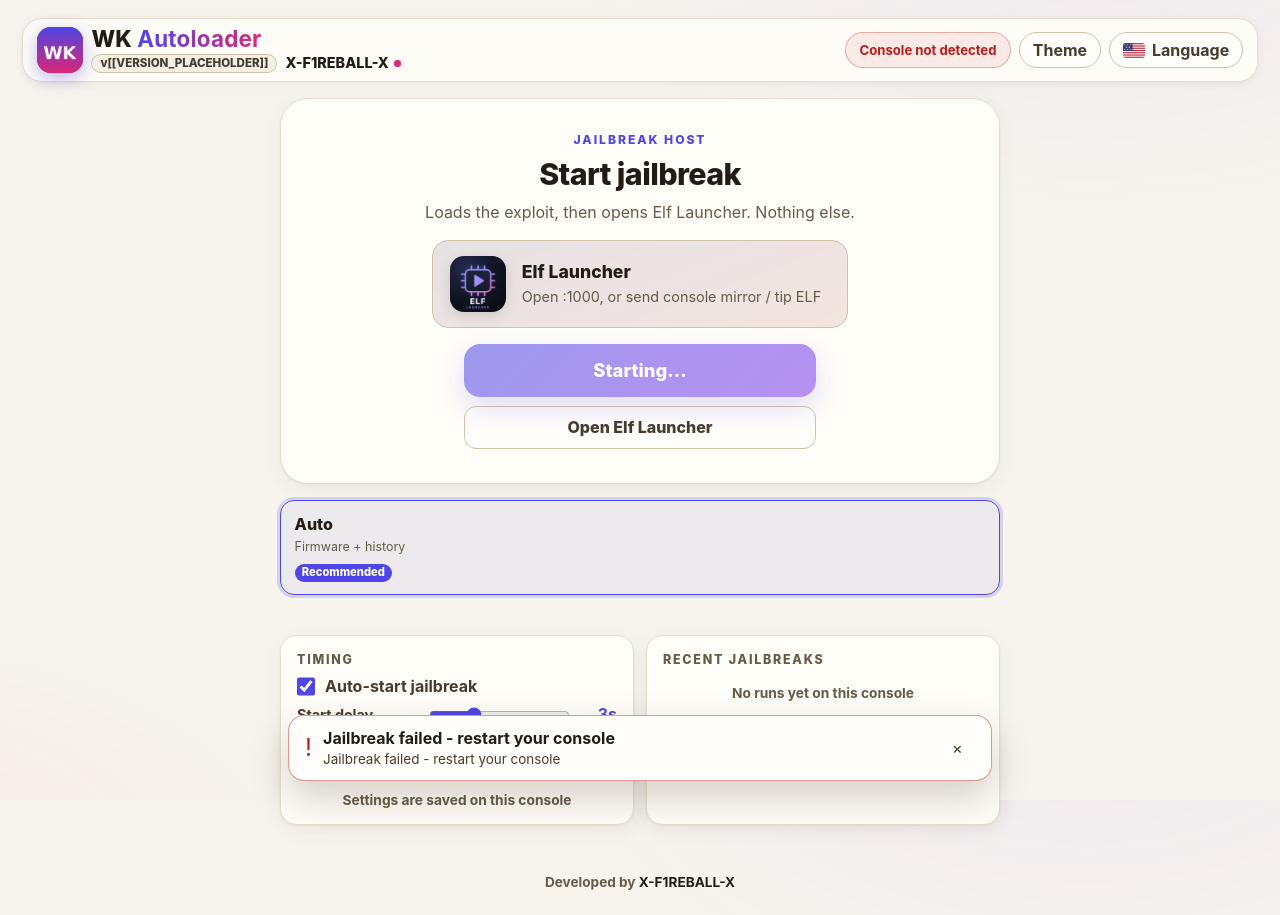
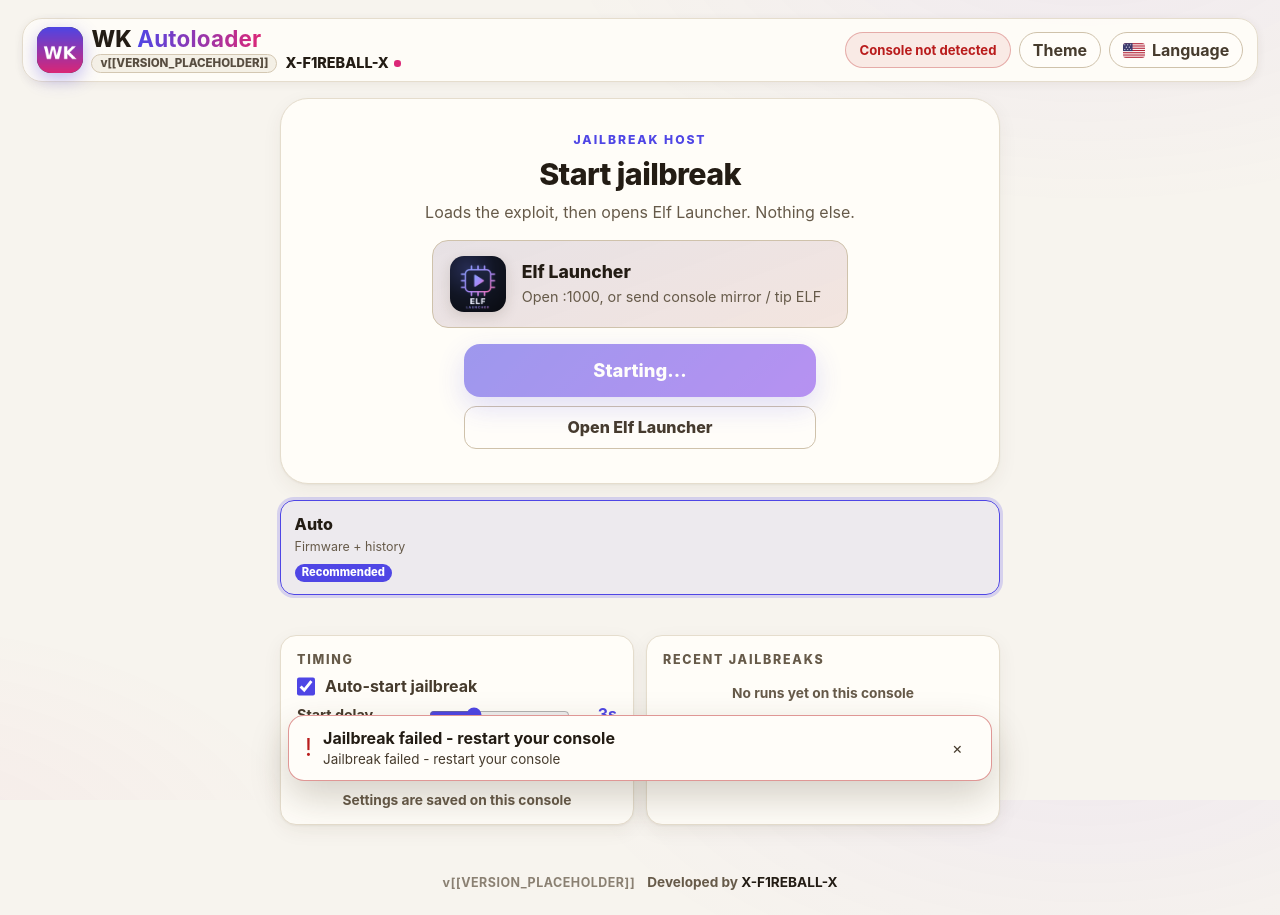
Before and after one commit to StefanF1047/PlayStation-Store-JB, a plain HTML site: page docs/index.html in a window 1280 px wide. Drawn offline with Linux system fonts and the light colour scheme; no server answers.

Commit message:
show wk autoloader version in bar and footer

```diff
--- a/docs/index.html
+++ b/docs/index.html
@@ -114,7 +114,7 @@
       </section>
     </main>
 
-    <footer id="footer"><b>Developed by <a href="https://github.com/X-F1REBALL-X" target="_blank" rel="noopener">X-F1REBALL-X</a></b></footer>
+    <footer id="footer"><span class="footver" id="footVer">v[[VERSION_PLACEHOLDER]]</span><b>Developed by <a href="https://github.com/X-F1REBALL-X" target="_blank" rel="noopener">X-F1REBALL-X</a></b></footer>
   </div>
 
   <iframe id="exploit" title="exploit" hidden></iframe>
--- a/docs/js/main.js
+++ b/docs/js/main.js
@@ -165,6 +165,20 @@ window.addEventListener('load', function () {
   W.ui.bindToast();
   W.ui.bindHome();
   if (W.selfupd && W.selfupd.bind) W.selfupd.bind();
+
+  /* Keep top-bar + footer version in sync with the same string self-update reads. */
+  try {
+    var ver = (W.selfupd && W.selfupd.currentAppVersion) ? W.selfupd.currentAppVersion() : '';
+    var appVer = document.getElementById('appVer');
+    var foot = document.getElementById('footVer');
+    if (ver) {
+      if (appVer && (appVer.textContent||'').indexOf('[[') >= 0) appVer.textContent = 'v' + ver;
+      if (foot) foot.textContent = 'v' + ver;
+    } else if (appVer && foot) {
+      foot.textContent = (appVer.textContent || '').replace(/^\s+|\s+$/g, '');
+    }
+  } catch (eV) {}
+
   /* Defer GitHub self-update check so splash stays snappy. */
   setTimeout(function () {
     if (W.selfupd && W.selfupd.check && !W.state.chainStarted) W.selfupd.check();
--- a/docs/style.css
+++ b/docs/style.css
@@ -121,7 +121,9 @@ body.fail #failMsg{display:block}
 #logContainer .line.error{color:var(--bad)}
 #logContainer .line.success{color:var(--mint)}
 #logContainer .line.warning{color:var(--amber)}
-#footer{margin-top:auto;padding-top:1rem;text-align:center;color:var(--mute);font-size:.85rem;font-weight:700}
+#footer{margin-top:auto;padding-top:1rem;text-align:center;color:var(--mute);font-size:.85rem;font-weight:700;display:-webkit-box;display:-webkit-flex;display:flex;-webkit-align-items:center;align-items:center;-webkit-justify-content:center;justify-content:center;gap:.75rem;-webkit-flex-wrap:wrap;flex-wrap:wrap}
+.footver{font-size:.78rem;font-weight:700;opacity:.75;letter-spacing:.04em;font-variant-numeric:tabular-nums}
+.ver{opacity:.9}
 #footer a{color:var(--ink);text-decoration:none}
 #toast{display:none;position:fixed;left:50%;bottom:1.2rem;-webkit-transform:translateX(-50%);transform:translateX(-50%);z-index:95;width:min(44rem,94vw);padding:.7rem .8rem .7rem 1rem;-webkit-align-items:center;align-items:center;background:var(--deck);border:1px solid var(--edge2);border-radius:var(--r);box-shadow:0 1rem 2.4rem rgba(60,45,25,.22)}
 #toast.show{display:-webkit-box;display:-webkit-flex;display:flex}
--- a/frontend/autoloader/style.css
+++ b/frontend/autoloader/style.css
@@ -121,7 +121,9 @@ body.fail #failMsg{display:block}
 #logContainer .line.error{color:var(--bad)}
 #logContainer .line.success{color:var(--mint)}
 #logContainer .line.warning{color:var(--amber)}
-#footer{margin-top:auto;padding-top:1rem;text-align:center;color:var(--mute);font-size:.85rem;font-weight:700}
+#footer{margin-top:auto;padding-top:1rem;text-align:center;color:var(--mute);font-size:.85rem;font-weight:700;display:-webkit-box;display:-webkit-flex;display:flex;-webkit-align-items:center;align-items:center;-webkit-justify-content:center;justify-content:center;gap:.75rem;-webkit-flex-wrap:wrap;flex-wrap:wrap}
+.footver{font-size:.78rem;font-weight:700;opacity:.75;letter-spacing:.04em;font-variant-numeric:tabular-nums}
+.ver{opacity:.9}
 #footer a{color:var(--ink);text-decoration:none}
 #toast{display:none;position:fixed;left:50%;bottom:1.2rem;-webkit-transform:translateX(-50%);transform:translateX(-50%);z-index:95;width:min(44rem,94vw);padding:.7rem .8rem .7rem 1rem;-webkit-align-items:center;align-items:center;background:var(--deck);border:1px solid var(--edge2);border-radius:var(--r);box-shadow:0 1rem 2.4rem rgba(60,45,25,.22)}
 #toast.show{display:-webkit-box;display:-webkit-flex;display:flex}
```
Also changed, not shown: frontend/autoloader/index.html (+1 -1 lines), frontend/autoloader/js/main.js (+14 -0 lines).
